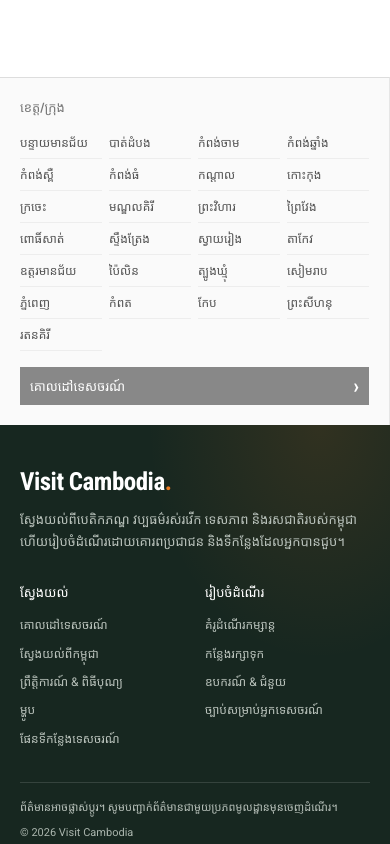
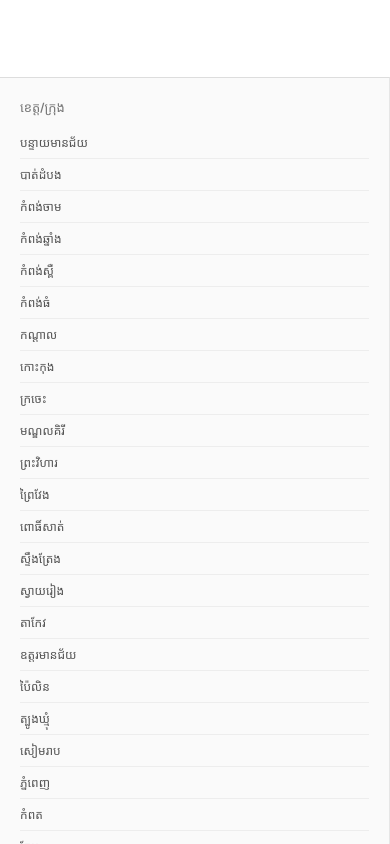
Before and after one commit to sinettork/visite-cambodia, a Next.js app: page / in a window 390 px wide. Shown: the part 6040-6884 px from the top of the page. Built offline with nearby package versions, Linux system fonts and the light colour scheme; a web font is replaced by a local one.

Commit message:
Keep province names as normal single-line text

```diff
--- a/app/site.css
+++ b/app/site.css
@@ -776,8 +776,8 @@ main {
 
 .brands {
   display: grid;
-  grid-template-columns: 1fr 1fr;
-  gap: 0 7px;
+  grid-template-columns: 1fr;
+  gap: 0;
 }
 
 .brands a,
@@ -1246,7 +1246,7 @@ main {
   }
 
   .left-side .brands {
-    grid-template-columns: repeat(4, 1fr);
+    grid-template-columns: 1fr;
   }
 
   main {
```
